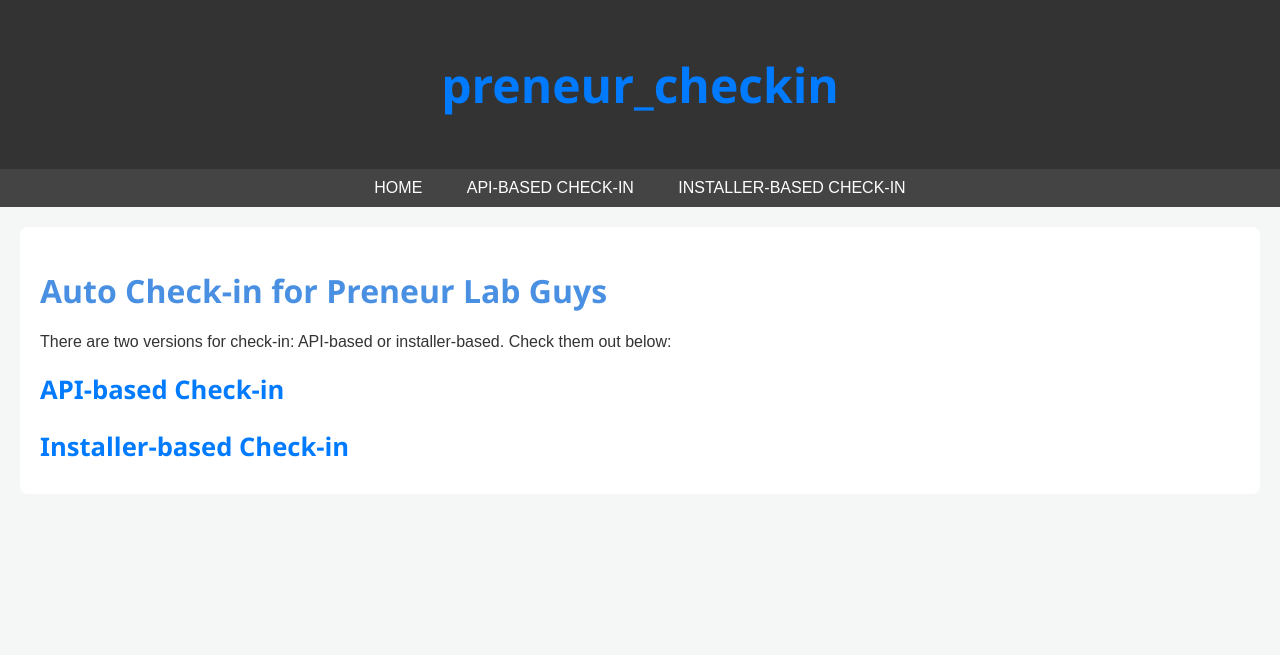
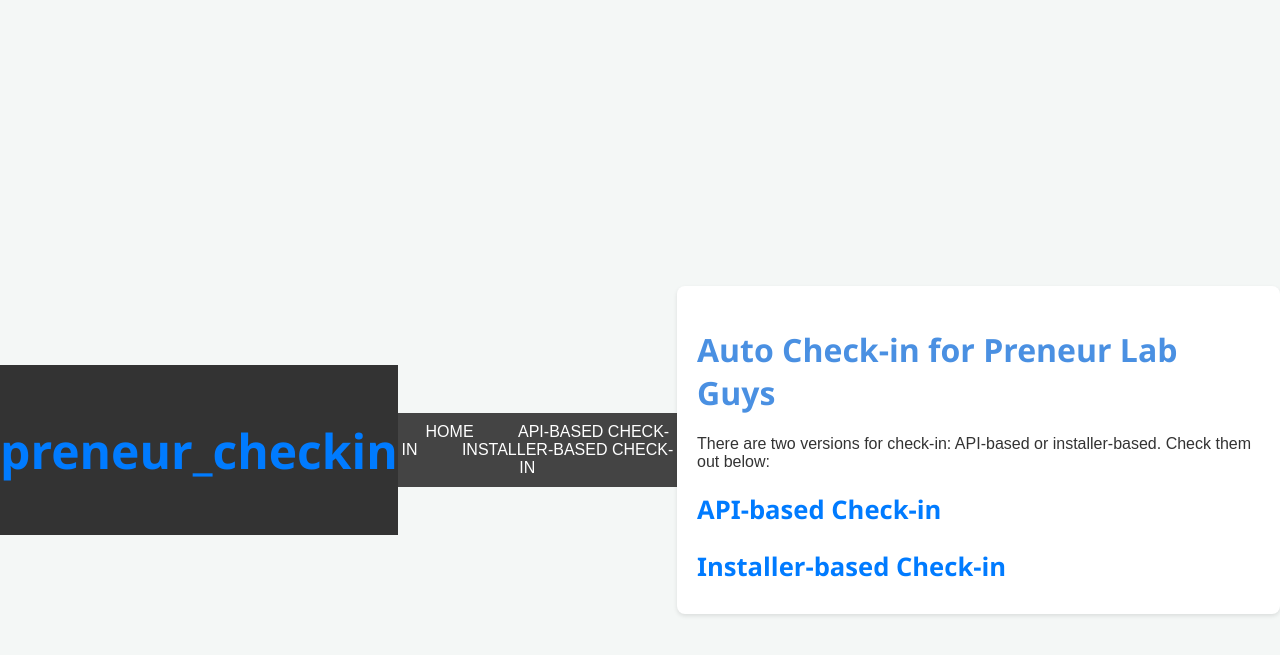
Before and after one commit to dippreneurlab/preneur_checkin, a Jekyll site: the page built from index.md, in a window 1280 px wide. Shown: the top 655 px of the page. Built offline with Jekyll 4.4.1, drawn with Linux system fonts in a browser that asks for light colours.

Commit message:
style fix

```diff
--- a/css/style.css
+++ b/css/style.css
@@ -1,10 +1,23 @@
-body {
+  body {
     font-family: Arial, sans-serif;
     background-color: #f4f7f6;
     color: #333;
     margin: 0;
     padding: 0;
     box-sizing: border-box;
+    display: flex;
+    justify-content: center;
+    align-items: center;
+    min-height: 100vh;
+  }
+
+  main {
+    padding: 20px;
+    background-color: #fff;
+    border-radius: 8px;
+    max-width: 800px;
+    width: 90%;
+    box-shadow: 0 2px 4px rgba(0, 0, 0, 0.1);
   }
 
   h1, h2, h3, h4 {
@@ -12,7 +25,6 @@
     color: #4a90e2;
   }
 
-  /* Header */
   header {
     background-color: #333;
     color: #fff;
@@ -36,13 +48,6 @@
 
   nav a:hover {
     background-color: #666;
-  }
-
-  main {
-    margin: 20px;
-    padding: 20px;
-    background-color: #fff;
-    border-radius: 8px;
   }
 
   h2 {
```
